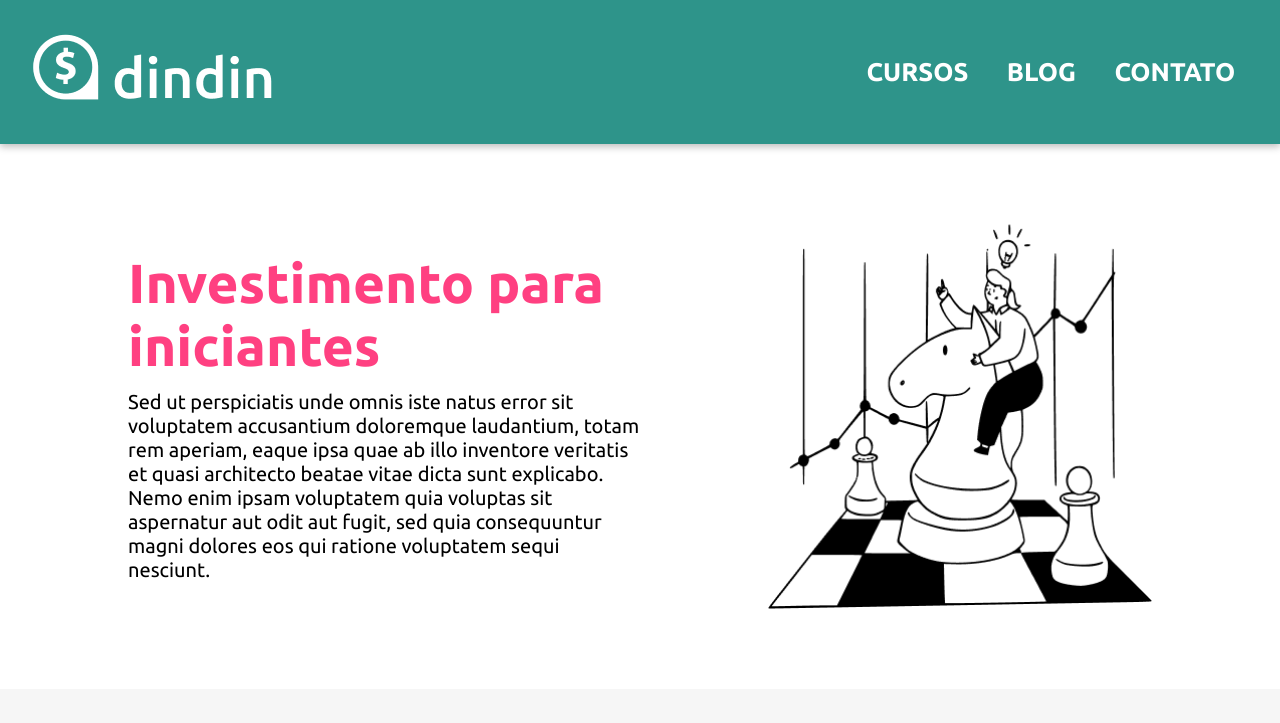
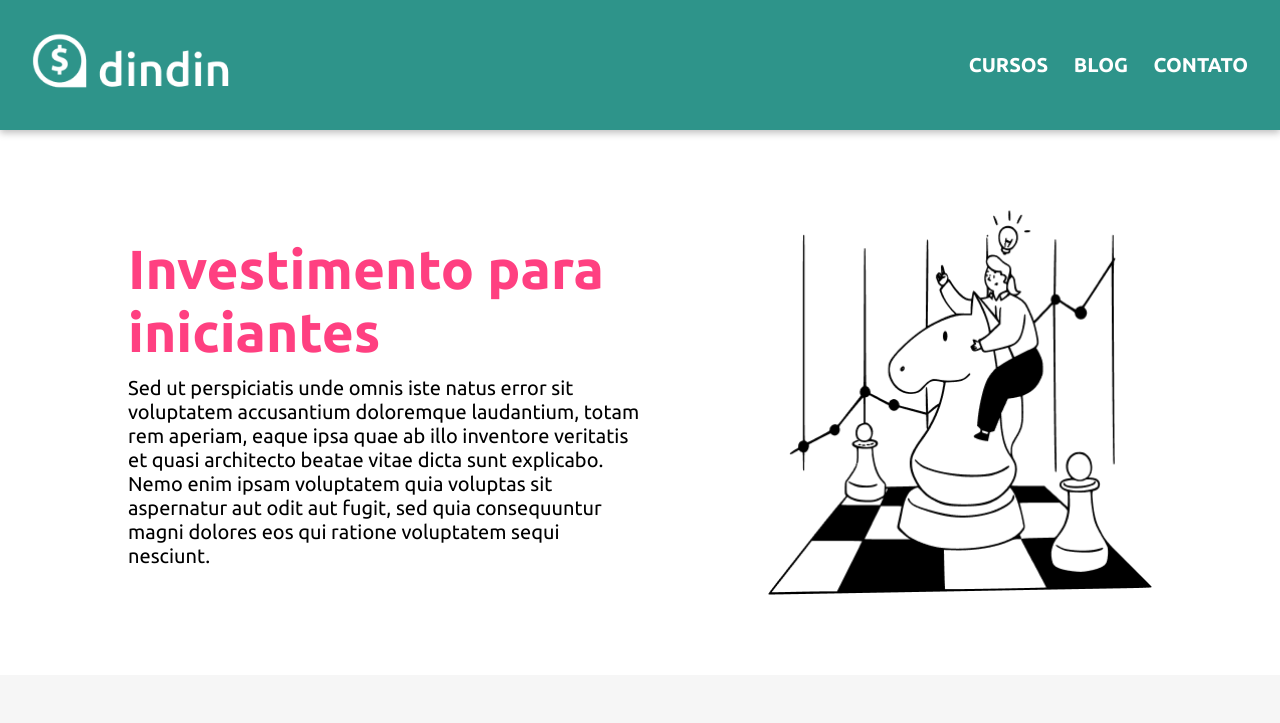
Before and after one commit to gustavoheq/dindin-grupo3, a plain HTML site: page cursos.html in a window 1280 px wide. Shown: the top 723 px of the page. Drawn offline with Linux system fonts and the light colour scheme.

Commit message:
Editando nav.bar e footer

```diff
--- a/cursos.html
+++ b/cursos.html
@@ -16,10 +16,10 @@
 <body>
     <header>
         <a href="./index.html"><img class="logo" alt="logo-dindin" src="dindin-imagens/logo-header.png"></a>
-        <nav class="itens">
-            <a class="botoes" href="./cursos.html">Cursos</a>
-            <a class="botoes" href="./blog.html">Blog</a>
-            <a class="botoes" href="./contato.html">Contato</a>
+        <nav class="nav-header">
+            <a class="item-nav" href="./cursos.html">Cursos</a>
+            <a class="item-nav" href="./blog.html">Blog</a>
+            <a class="item-nav" href="./contato.html">Contato</a>
         </nav>
     </header>
 
--- a/style-34.css
+++ b/style-34.css
@@ -1,58 +1,44 @@
-* {
+*{
+    margin:0;
     padding: 0;
-    margin: 0;
     box-sizing: border-box;
-    font-family: "Ubuntu";
 }
-
-.container {
-    display: flex;
-    flex-direction: column;
-    padding: 8vh 10vw;
-
-
+body{
+    font-family: 'Ubuntu', sans-serif;
 }
-
-.titulo {
-    display: flex;
-    flex-direction: column;
-}
-
-header {
-    background-color: #2E948A;
-    padding: 4vh;
-    box-shadow: 0px 3px 7px rgba(0, 0, 0, 0.25);
+header{
     display: flex;
     justify-content: space-between;
-
+    background-color: #2E948A;
+    box-shadow: 0px 3px 7px rgba(0, 0, 0, 0.25);
+    padding: 4vh
 }
-
-a {
+a{
     cursor: pointer;
     text-decoration: none;
 }
+.item-menu{
+    display:none;
+}
+.logo{
+    max-width: 200px;
+}
+.nav-header{
+    display: flex;
+    gap: 2vw;
+    justify-content: center;
+    align-items: center;
+    text-align: center;
+}
+.item-nav{
+    color: #fff;
+    text-transform: uppercase;
+    text-align: center;
+    font-weight: 700;
+    font-size: 20px;
+}
 
 
-
-.itens {
-    display: flex;
-    gap: 1vw;
-    justify-content: center;
-    align-items: center;
-
-
-}
-
-.botoes {
-    color: #fff;
-    display: flex;
-    justify-content: end;
-    font-weight: 700;
-    font-size: 2vw;
-    padding: 1vw;
-    text-transform: uppercase;
-
-}
 
 .cursos {
     display: flex;
--- a/style.css
+++ b/style.css
@@ -11,7 +11,7 @@ header{
     justify-content: space-between;
     background-color: #2E948A;
     box-shadow: 0px 3px 7px rgba(0, 0, 0, 0.25);
-    padding: 2vh 5vw;
+    padding: 4vh
 }
 a{
     cursor: pointer;
@@ -21,7 +21,7 @@ a{
     display:none;
 }
 .logo{
-    width: 20vw;
+    max-width: 200px;
 }
 .nav-header{
     display: flex;
@@ -325,13 +325,14 @@ a{
     transition: 300ms;
 }
 /*****************************************************/
-footer{
-    background-color: #419488;
+footer {
+    background-color: #2E948A;
     display: flex;
     justify-content: space-between;
     padding: 4vh 6vw;
     align-items: center;
 }
+
 .nav-footer{
     display: flex;
     flex-direction: column;
@@ -365,8 +366,8 @@ footer{
     color: #2E948A;
     background-color: #fff;
 }
-.logo-footer{
-    width: 20vw;
+.logo-footer {
+    max-width: 200px;
 }
 /***************************************CONTATOOOO**************/
 
```
Also changed, not shown: contato.html (+2 -1 lines).
